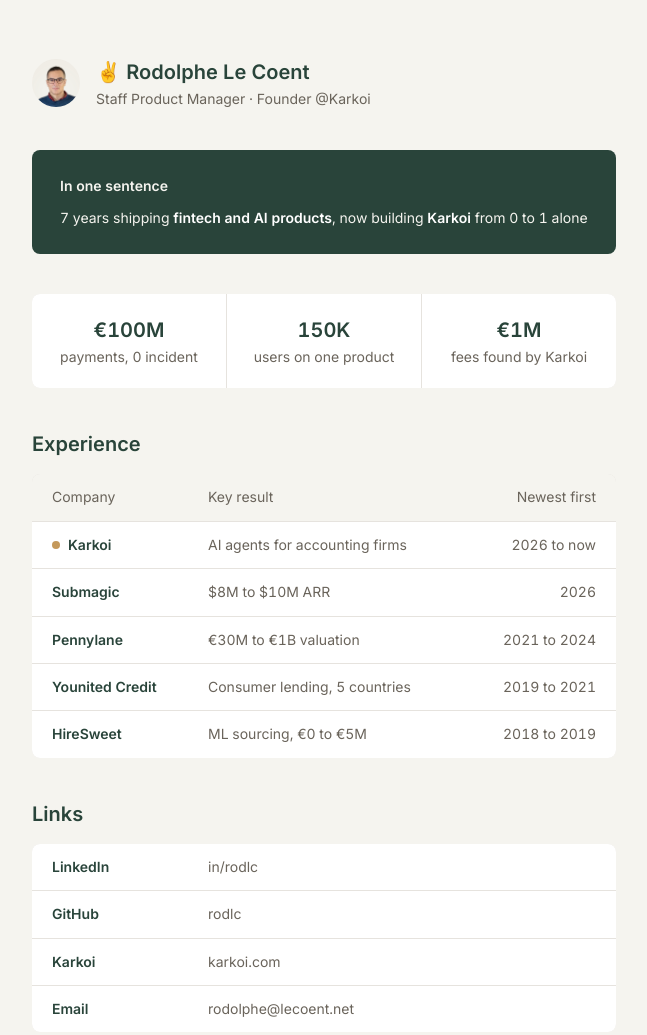
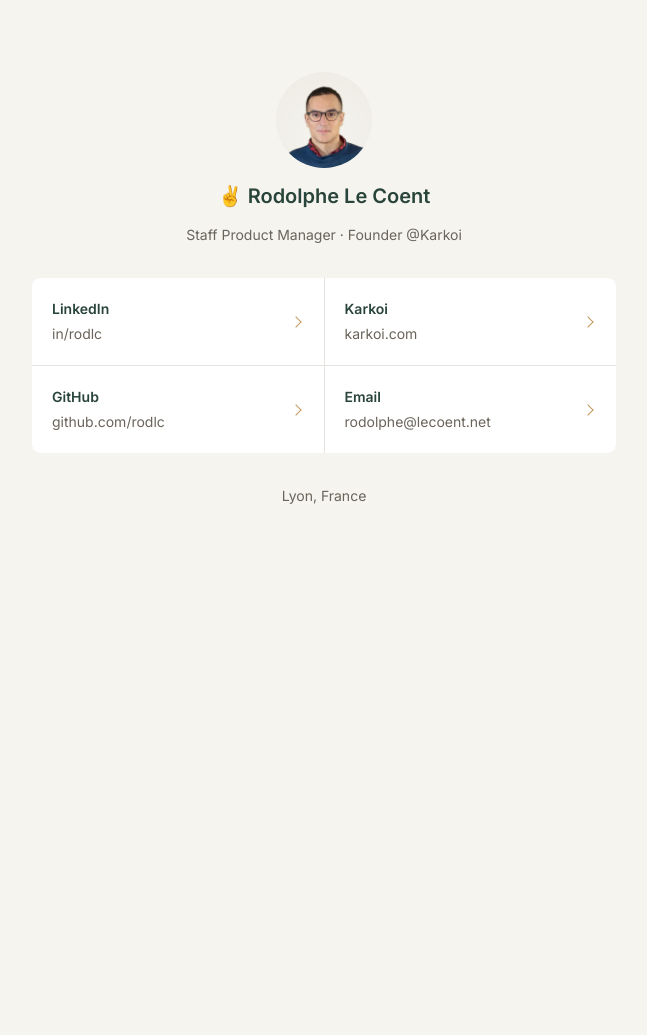
Before and after one commit to rodlc/profile, a plain HTML site: page index.html in a window 1280 px wide. Shown: the top 1035 px of the page, without its empty margins (316-963 px from the left). After the commit the page ends 800 px from the top, so only its background shows below. Drawn offline with Linux system fonts and the light colour scheme.

Commit message:
Profile: link page, photo and four links

```diff
--- a/index.html
+++ b/index.html
@@ -4,12 +4,12 @@
 <meta charset="utf-8">
 <meta name="viewport" content="width=device-width, initial-scale=1, viewport-fit=cover">
 <title>Rodolphe Le Coent</title>
-<meta name="description" content="Staff Product Manager and founder of Karkoi. Fintech and AI products at Pennylane, Younited Credit and Submagic">
+<meta name="description" content="Staff Product Manager and founder of Karkoi. Links to LinkedIn, GitHub, Karkoi and email">
 <link rel="preconnect" href="https://fonts.googleapis.com">
 <link rel="preconnect" href="https://fonts.gstatic.com" crossorigin>
 <link href="https://fonts.googleapis.com/css2?family=Inter:wght@400;600&display=swap" rel="stylesheet">
 <style>
-/* Layout: Scorecard stack on lin, 640px, grège 1px separators, one component per section. Karkoi palette, light only by design */
+/* Layout: a profile card then a 2 × 2 grid of links on lin, 640px, grège 1px separators. Karkoi palette, light only by design */
 :root {
   color-scheme: light;
   --sauge: #29443A; --sauge-tint: #EEF3EF; --ocre: #C4985A;
@@ -17,102 +17,52 @@
   --lin: #F5F4EF; --white: #FFFFFF;
 }
 * { margin: 0; padding: 0; box-sizing: border-box; }
-body { background: var(--lin); color: var(--encre); font: 400 14px/1.6 'Inter', system-ui, sans-serif; font-variant-numeric: tabular-nums; -webkit-font-smoothing: antialiased; }
+html, body { min-height: 100%; }
+body { background: var(--lin); color: var(--encre); font: 400 14px/1.6 'Inter', system-ui, sans-serif; -webkit-font-smoothing: antialiased; }
 a { color: inherit; text-decoration: none; }
 a:focus-visible { outline: 2px solid var(--ocre); outline-offset: 2px; }
 
-.page { max-width: 640px; margin: 0 auto; padding-inline: max(28px, env(safe-area-inset-left, 0px)) max(28px, env(safe-area-inset-right, 0px)); padding-block: 56px 72px; display: flex; flex-direction: column; gap: 40px; }
+.page { max-width: 640px; margin: 0 auto; padding-inline: max(28px, env(safe-area-inset-left, 0px)) max(28px, env(safe-area-inset-right, 0px)); padding-block: 72px; display: flex; flex-direction: column; gap: 32px; }
 
-.header { display: flex; align-items: center; gap: 16px; }
-.photo { width: 48px; height: 48px; border-radius: 99px; object-fit: cover; display: block; flex: none; }
-.logo { font-size: 20px; font-weight: 600; color: var(--sauge); }
-.tagline { color: var(--taupe); }
+.profile { display: flex; flex-direction: column; align-items: center; gap: 12px; text-align: center; }
+.photo { width: 96px; height: 96px; border-radius: 99px; object-fit: cover; display: block; }
+.name { font-size: 20px; font-weight: 600; color: var(--sauge); }
+.role { color: var(--taupe); }
 
-.pitch { background: var(--sauge); color: var(--lin); border-radius: 8px; padding: 24px 28px; line-height: 1.7; text-wrap: balance; }
-.pitch .label { display: block; font-weight: 600; margin-bottom: 8px; }
-.pitch strong { color: var(--white); font-weight: 600; }
+.links { display: grid; grid-template-columns: repeat(2, 1fr); gap: 1px; background: var(--grege); border-radius: 8px; overflow: hidden; }
+.link { background: var(--white); padding: 20px; display: grid; grid-template-columns: 1fr 16px; gap: 2px 12px; align-items: center; min-width: 0; transition: background .15s; }
+.link:hover { background: var(--sauge-tint); }
+.link-name { font-weight: 600; color: var(--sauge); }
+.link-handle { color: var(--taupe); grid-column: 1; overflow-wrap: anywhere; }
+.arrow { grid-column: 2; grid-row: 1 / span 2; width: 8px; height: 8px; border-top: 1.5px solid var(--ocre); border-right: 1.5px solid var(--ocre); transform: rotate(45deg); justify-self: center; transition: transform .15s; }
+.link:hover .arrow { transform: translateX(2px) rotate(45deg); }
 
-.box { display: grid; gap: 1px; background: var(--grege); border-radius: 8px; overflow: hidden; }
-.metrics { grid-template-columns: repeat(3, 1fr); }
-.m { background: var(--white); padding: 20px 16px; text-align: center; }
-.m-val { font-size: 20px; font-weight: 600; color: var(--sauge); }
-.m-label { color: var(--taupe); }
+.footer { text-align: center; color: var(--taupe); }
 
-.s { display: flex; flex-direction: column; gap: 14px; min-width: 0; }
-.s-title { font-size: 20px; font-weight: 600; color: var(--sauge); }
-
-.rows { display: flex; flex-direction: column; gap: 1px; background: var(--grege); border-radius: 8px; overflow: hidden; }
-.p-row { display: grid; grid-template-columns: 140px 1fr 96px; gap: 16px; align-items: baseline; background: var(--white); padding: 12px 20px; }
-.p-head { background: var(--lin); color: var(--taupe); }
-.p-name { font-weight: 600; color: var(--sauge); }
-.p-desc { color: var(--taupe); min-width: 0; }
-.p-years { text-align: right; color: var(--taupe); white-space: nowrap; }
-.p-head .p-name, .p-head .p-desc, .p-head .p-years { font-weight: 400; color: var(--taupe); }
-.dot { display: inline-block; width: 8px; height: 8px; border-radius: 99px; background: var(--ocre); margin-right: 8px; vertical-align: 1px; }
-
-.pos { display: flex; flex-direction: column; gap: 1px; background: var(--grege); border-radius: 8px; overflow: hidden; }
-.pos-item { display: grid; grid-template-columns: 140px 1fr; gap: 16px; background: var(--white); padding: 12px 20px; }
-.pos-item:hover { background: var(--sauge-tint); }
-.pos-name { font-weight: 600; color: var(--sauge); }
-.pos-desc { color: var(--taupe); min-width: 0; overflow-wrap: anywhere; }
-
-.footer { display: flex; justify-content: space-between; gap: 16px; flex-wrap: wrap; color: var(--taupe); border-top: 1px solid var(--grege); padding-top: 14px; }
-
+@media (prefers-reduced-motion: reduce) { .link, .arrow { transition: none; } }
 @media (max-width: 560px) {
-  .page { padding-inline: max(16px, env(safe-area-inset-left, 0px)) max(16px, env(safe-area-inset-right, 0px)); padding-block: 32px 48px; }
-  .pitch { padding: 20px; }
-  .metrics { grid-template-columns: 1fr; }
-  .p-row { grid-template-columns: 1fr auto; gap: 4px 16px; padding: 12px 16px; }
-  .p-desc { grid-column: 1 / -1; grid-row: 2; }
-  .p-head .p-desc { display: none; }
-  .pos-item { grid-template-columns: 96px 1fr; padding: 12px 16px; }
+  .page { padding-inline: max(16px, env(safe-area-inset-left, 0px)) max(16px, env(safe-area-inset-right, 0px)); padding-block: 48px; }
+  .links { grid-template-columns: 1fr; }
+  .link { padding: 16px; }
 }
 </style>
 </head>
 <body>
 <main class="page">
-  <header class="header">
+  <header class="profile">
     <img class="photo" src="./shared/images/profile.png" alt="Rodolphe Le Coent">
-    <div>
-      <div class="logo">✌️ Rodolphe Le Coent</div>
-      <div class="tagline">Staff Product Manager · Founder @Karkoi</div>
-    </div>
+    <h1 class="name">✌️ Rodolphe Le Coent</h1>
+    <p class="role">Staff Product Manager · Founder @Karkoi</p>
   </header>
 
-  <section class="pitch">
-    <span class="label">In one sentence</span>
-    7 years shipping <strong>fintech and AI products</strong>, now building <strong>Karkoi</strong> from 0 to 1 alone
-  </section>
+  <nav class="links" aria-label="Links">
+    <a class="link" href="https://www.linkedin.com/in/rodlc/" target="_blank" rel="noopener"><span class="link-name">LinkedIn</span><span class="link-handle">in/rodlc</span><span class="arrow" aria-hidden="true"></span></a>
+    <a class="link" href="https://karkoi.com" target="_blank" rel="noopener"><span class="link-name">Karkoi</span><span class="link-handle">karkoi.com</span><span class="arrow" aria-hidden="true"></span></a>
+    <a class="link" href="https://github.com/rodlc" target="_blank" rel="noopener"><span class="link-name">GitHub</span><span class="link-handle">github.com/rodlc</span><span class="arrow" aria-hidden="true"></span></a>
+    <a class="link" href="mailto:rodolphe@lecoent.net"><span class="link-name">Email</span><span class="link-handle">rodolphe@lecoent.net</span><span class="arrow" aria-hidden="true"></span></a>
+  </nav>
 
-  <section class="box metrics" aria-label="Key figures">
-    <div class="m"><div class="m-val">€100M</div><div class="m-label">payments, 0 incident</div></div>
-    <div class="m"><div class="m-val">150K</div><div class="m-label">users on one product</div></div>
-    <div class="m"><div class="m-val">€1M</div><div class="m-label">fees found by Karkoi</div></div>
-  </section>
-
-  <section class="s">
-    <h2 class="s-title">Experience</h2>
-    <div class="rows">
-      <div class="p-row p-head"><span class="p-name">Company</span><span class="p-desc">Key result</span><span class="p-years">Newest first</span></div>
-      <div class="p-row"><span class="p-name"><span class="dot" aria-hidden="true"></span>Karkoi</span><span class="p-desc">AI agents for accounting firms</span><span class="p-years">2026 to now</span></div>
-      <div class="p-row"><span class="p-name">Submagic</span><span class="p-desc">$8M to $10M ARR</span><span class="p-years">2026</span></div>
-      <div class="p-row"><span class="p-name">Pennylane</span><span class="p-desc">€30M to €1B valuation</span><span class="p-years">2021 to 2024</span></div>
-      <div class="p-row"><span class="p-name">Younited Credit</span><span class="p-desc">Consumer lending, 5 countries</span><span class="p-years">2019 to 2021</span></div>
-      <div class="p-row"><span class="p-name">HireSweet</span><span class="p-desc">ML sourcing, €0 to €5M</span><span class="p-years">2018 to 2019</span></div>
-    </div>
-  </section>
-
-  <section class="s">
-    <h2 class="s-title">Links</h2>
-    <div class="pos">
-      <a class="pos-item" href="https://www.linkedin.com/in/rodlc/" target="_blank" rel="noopener"><span class="pos-name">LinkedIn</span><span class="pos-desc">in/rodlc</span></a>
-      <a class="pos-item" href="https://github.com/rodlc" target="_blank" rel="noopener"><span class="pos-name">GitHub</span><span class="pos-desc">rodlc</span></a>
-      <a class="pos-item" href="https://karkoi.com" target="_blank" rel="noopener"><span class="pos-name">Karkoi</span><span class="pos-desc">karkoi.com</span></a>
-      <a class="pos-item" href="mailto:rodolphe@lecoent.net"><span class="pos-name">Email</span><span class="pos-desc">rodolphe@lecoent.net</span></a>
-    </div>
-  </section>
-
-  <footer class="footer"><span>École Polytechnique · HEC Paris</span><span>Lyon · Nov 2026</span></footer>
+  <footer class="footer">Lyon, France</footer>
 </main>
 </body>
 </html>
```
